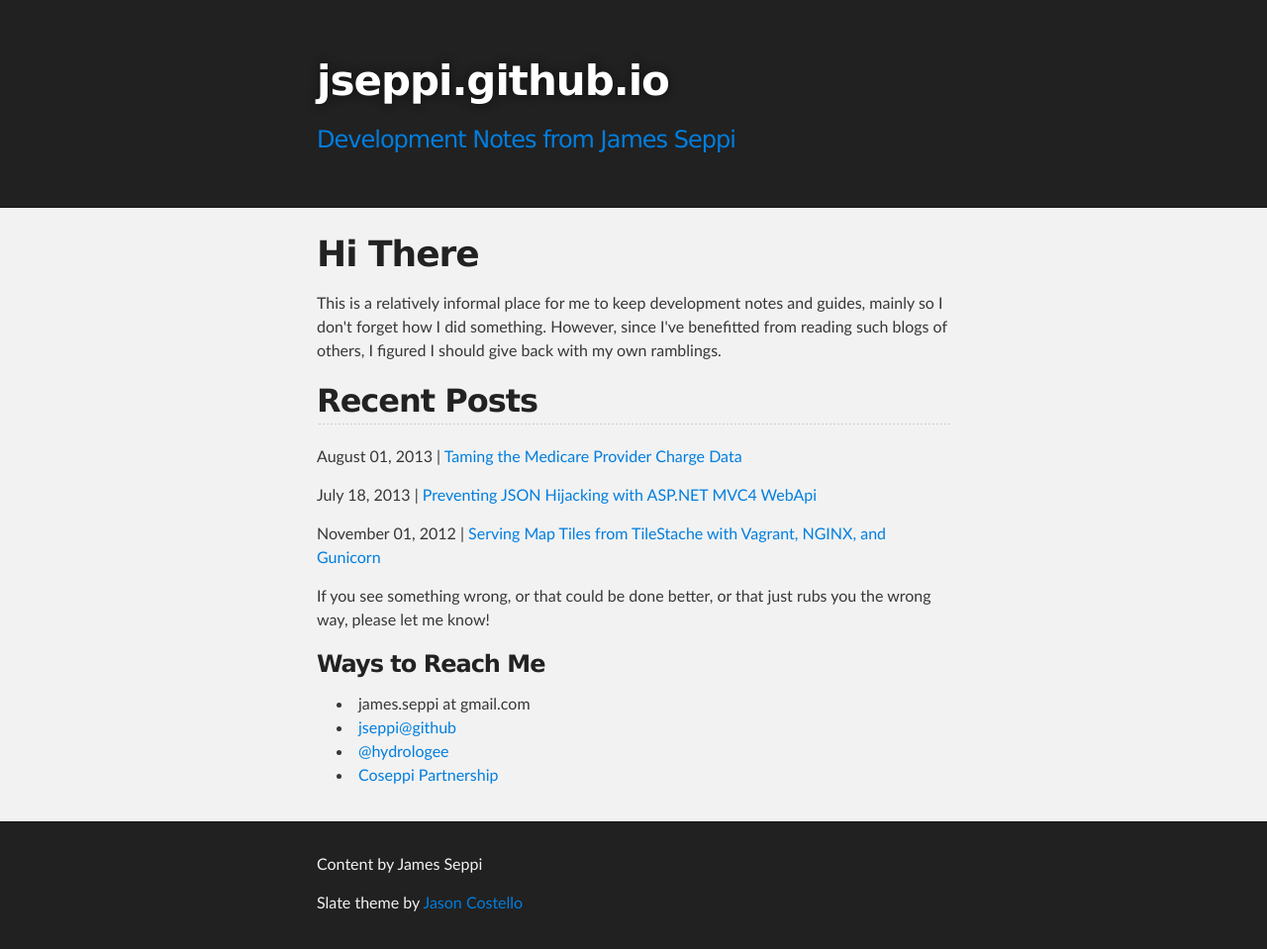
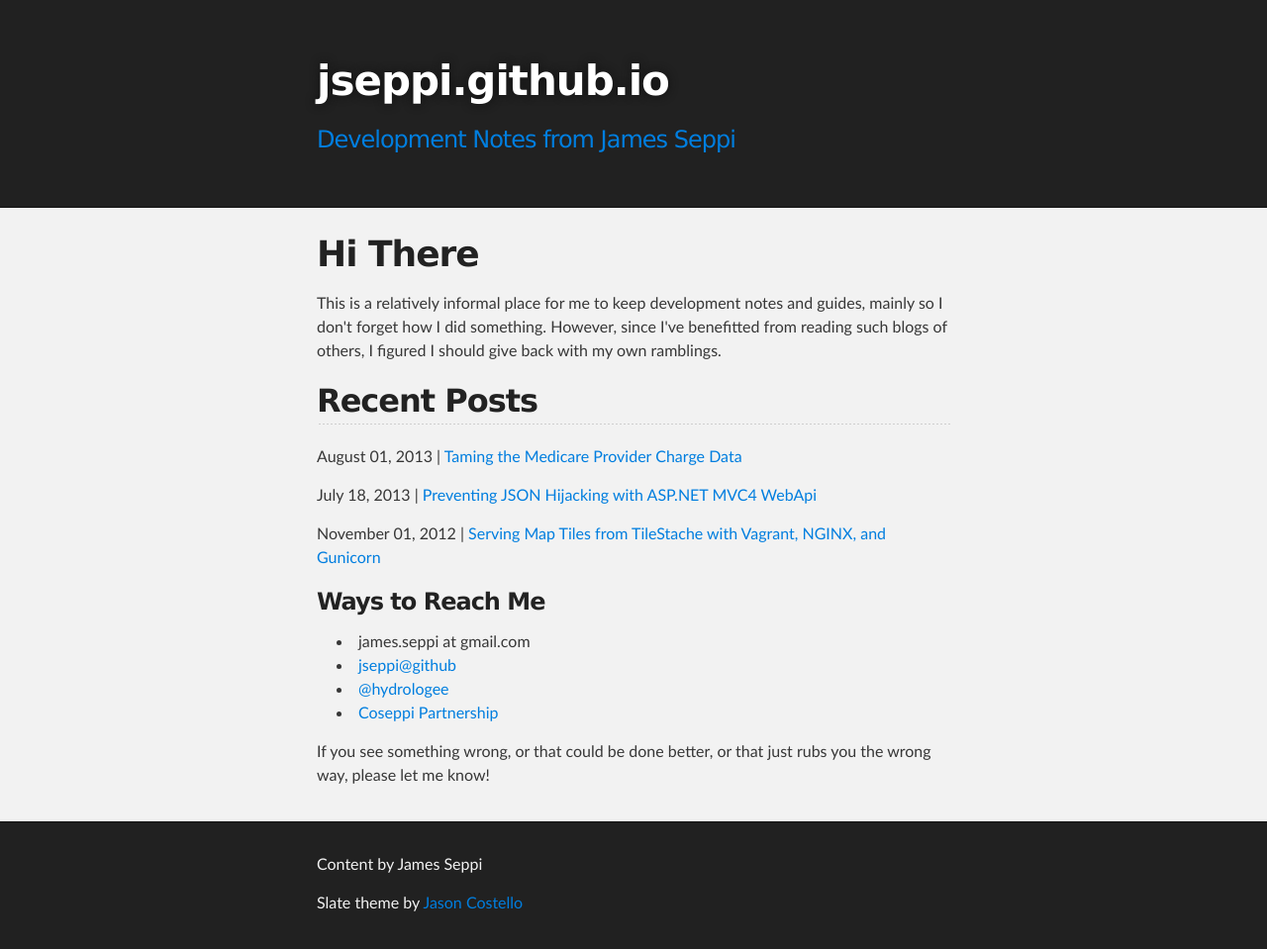
Before and after one commit to jseppi/jseppi.github.io, a Jekyll site: the page built from index.html, in a window 1280 px wide. Shown: the whole page at 99% size. Built offline with Jekyll 4.4.1, drawn with Linux system fonts in a browser that asks for light colours; part of the change alters nothing that is shown.

```diff
--- a/index.html
+++ b/index.html
@@ -11,8 +11,6 @@ published: true
     <p>{{ item.date | date: "%B %d, %Y" }} | <a href="{{item.url}}" title="{{item.title}}">{{item.title}}</a></p>
 {% endfor %}
 
-<p>If you see something wrong, or that could be done better, or that just rubs you the wrong way, please let me know!</p>
-
 <h3>Ways to Reach Me</h3>
 <ul>
   <li>james.seppi at gmail.com</li>
@@ -20,3 +18,5 @@ published: true
   <li><a href="http://twitter.com/hydrologee">@hydrologee</a></li>
   <li><a href="http://www.coseppi.com">Coseppi Partnership</a></li>
 </ul>
+
+<p>If you see something wrong, or that could be done better, or that just rubs you the wrong way, please let me know!</p>
```
